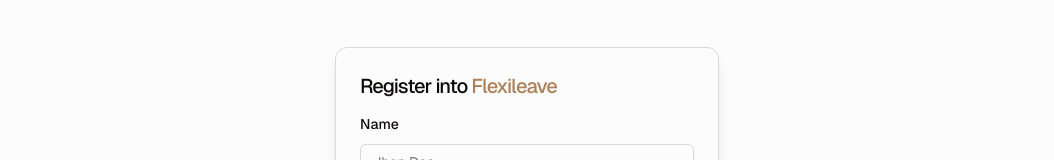
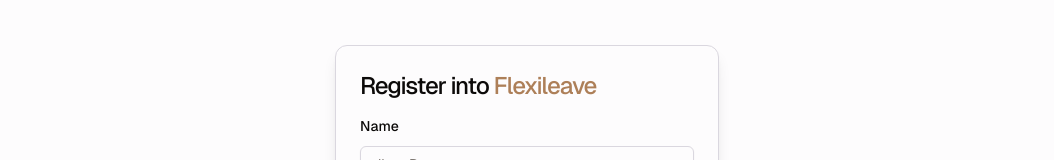
Before and after one commit to robiuzzaman4/flexileave, a Next.js app: page /register in a window 1280 px wide. Shown: the part 182-342 px from the top of the page, without its empty margins (113-1167 px from the left). Built offline with nearby package versions, Linux system fonts and the light colour scheme.

Commit message:
style: login and register form update

```diff
--- a/src/components/ui/auth/login-form.tsx
+++ b/src/components/ui/auth/login-form.tsx
@@ -52,7 +52,7 @@
         onSubmit={form.handleSubmit(onSubmit)}
         className="w-full max-w-sm mx-auto space-y-3 bg-card text-card-foreground p-6 rounded-xl border shadow-lg"
       >
-        <h3 className="text-xl font-medium tracking-tighter">
+        <h3 className="text-2xl font-medium tracking-tighter">
           Login into <span className="text-primary">Flexileave</span>
         </h3>
         <FormField
--- a/src/components/ui/auth/register-form.tsx
+++ b/src/components/ui/auth/register-form.tsx
@@ -52,7 +52,7 @@
         onSubmit={form.handleSubmit(onSubmit)}
         className="w-full max-w-sm mx-auto space-y-3 bg-card text-card-foreground p-6 rounded-xl border shadow-lg"
       >
-        <h3 className="text-xl font-medium tracking-tighter">
+        <h3 className="text-2xl font-medium tracking-tighter">
           Register into <span className="text-primary">Flexileave</span>
         </h3>
         <FormField
```
